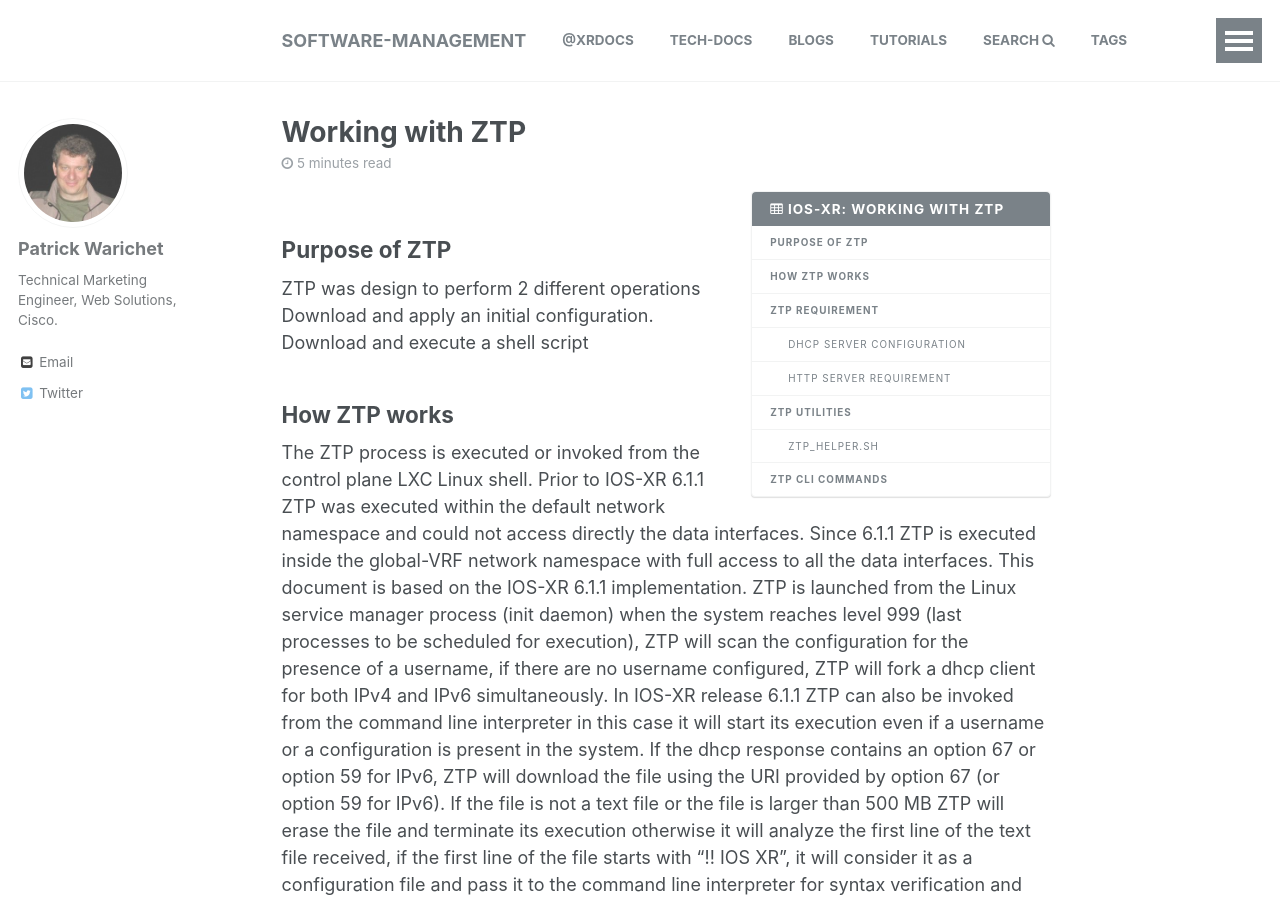
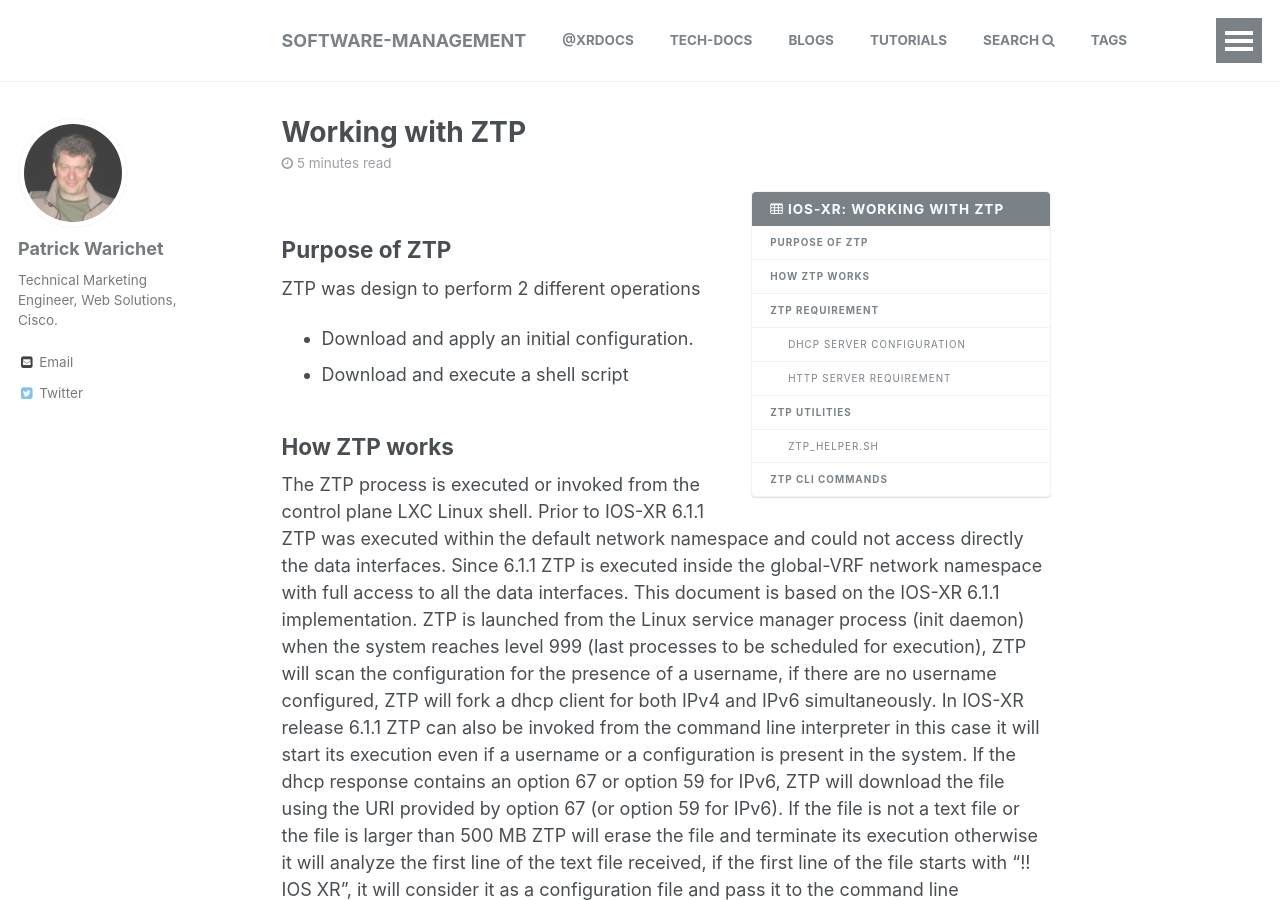
Before and after one commit to xrdocs/software-management, a Jekyll site: the page built from _tutorials/2016-08-26-working-with-ztp.md, in a window 1280 px wide and 900 px high. Built offline with Jekyll 4.4.1, drawn with Linux system fonts in a browser that asks for light colours; comment, search, counter and statistics services are not loaded.

Commit message:
Updated 2016-08-26-working-with-ztp.md

```diff
--- a/_tutorials/2016-08-26-working-with-ztp.md
+++ b/_tutorials/2016-08-26-working-with-ztp.md
@@ -12,8 +12,8 @@ tags:
 
 ## Purpose of ZTP
 ZTP was design to perform 2 different operations
-Download and apply an initial configuration.
-Download and execute a shell script
+- Download and apply an initial configuration.
+- Download and execute a shell script
 
 ## How ZTP works
 The ZTP process is executed or invoked from the control plane LXC Linux shell. Prior to IOS-XR 6.1.1 ZTP was executed within the default network namespace and could not access directly the data interfaces. Since 6.1.1 ZTP is executed inside the global-VRF network namespace with full access to all the data interfaces. This document is based on the IOS-XR 6.1.1 implementation.
```
